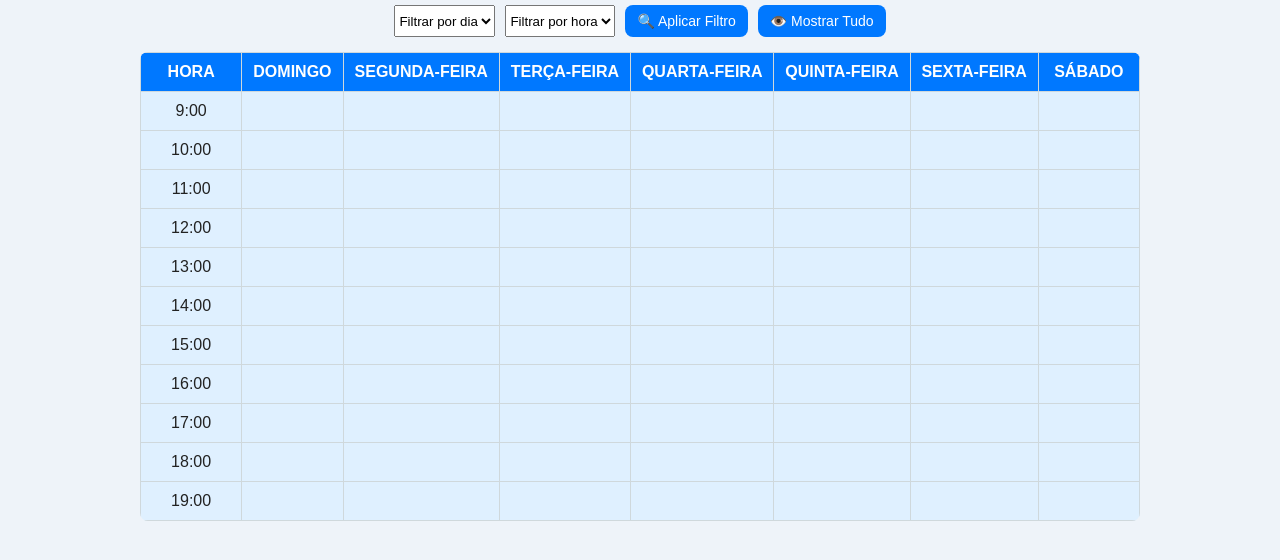
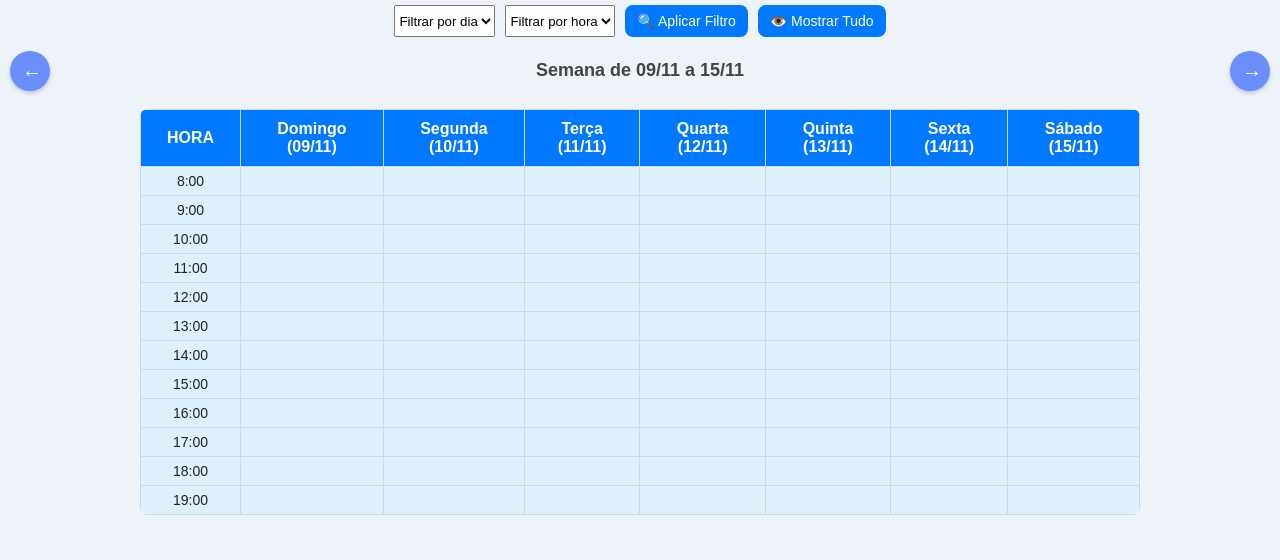
Before and after one commit to jean04-hue/Agenda-Ju, a plain HTML site: page planner.html in a window 1280 px wide. Shown: the part 102-662 px from the top of the page. Drawn offline with Linux system fonts and the light colour scheme; sample sign-in values are in the browser's storage.

Commit message:
atualização

```diff
--- a/planner.html
+++ b/planner.html
@@ -64,6 +64,13 @@
       <button id="btnMostrarTudo">👁️ Mostrar Tudo</button>
     </div>
 
+<div class="semana-navegacao">
+  <button id="btnSemanaAnterior" class="seta-esquerda">←</button>
+  <h2 id="tituloSemana">Semana atual</h2>
+  <button id="btnSemanaProxima" class="seta-direita">→</button>
+</div>
+
+
   <div class="container" style="margin-bottom:60px;">
     <table id="planner">
       <thead>
--- a/script.js
+++ b/script.js
@@ -4,8 +4,59 @@ const plannerBody = document.getElementById('plannerBody');
 const toast = document.getElementById('toast'); // pode vir do planner.html
 const filtroDia = document.getElementById("filtroDia");
 const filtroHora = document.getElementById("filtroHora");
-const horas = Array.from({ length: 11 }, (_, i) => 9 + i); // 9..19
+const horas = Array.from({ length: 12 }, (_, i) => 8 + i); // 8..19
 const dias = ["Domingo", "Segunda", "Terça", "Quarta", "Quinta", "Sexta", "Sábado"];
+
+// ====== CALENDÁRIO SEMANAL ======
+let dataBase = new Date(); // hoje
+let inicioSemana = getInicioDaSemana(dataBase);
+atualizarCabecalhoDias();
+
+// Função para obter o domingo de uma semana
+function getInicioDaSemana(data) {
+  const d = new Date(data);
+  const dia = d.getDay(); // 0=domingo
+  d.setDate(d.getDate() - dia);
+  return d;
+}
+
+// Atualiza os cabeçalhos da tabela com as datas
+function atualizarCabecalhoDias() {
+  const ths = document.querySelectorAll("#planner thead th");
+  if (ths.length < 8) return;
+
+  let data = new Date(inicioSemana);
+  let fimSemana = new Date(inicioSemana);
+  fimSemana.setDate(inicioSemana.getDate() + 6);
+
+  // Atualiza o título da semana
+  const tituloSemana = document.getElementById("tituloSemana");
+  if (tituloSemana) {
+    const opcoes = { day: "2-digit", month: "2-digit" };
+    tituloSemana.textContent = `Semana de ${inicioSemana.toLocaleDateString("pt-BR", opcoes)} a ${fimSemana.toLocaleDateString("pt-BR", opcoes)}`;
+  }
+
+  // Atualiza os dias + datas
+  for (let i = 1; i < ths.length; i++) {
+    const nomeDia = dias[i - 1];
+    const diaNum = data.getDate().toString().padStart(2, "0");
+    const mesNum = (data.getMonth() + 1).toString().padStart(2, "0");
+    ths[i].textContent = `${nomeDia} (${diaNum}/${mesNum})`;
+    data.setDate(data.getDate() + 1);
+  }
+}
+
+// Botões de navegação
+document.getElementById("btnSemanaAnterior").addEventListener("click", () => {
+  inicioSemana.setDate(inicioSemana.getDate() - 7);
+  atualizarCabecalhoDias();
+});
+
+document.getElementById("btnSemanaProxima").addEventListener("click", () => {
+  inicioSemana.setDate(inicioSemana.getDate() + 7);
+  atualizarCabecalhoDias();
+});
+
 
 // cria grade editável
 function criarTabela() {
--- a/style.css
+++ b/style.css
@@ -74,3 +74,62 @@ button:hover { filter:brightness(0.95); }
   gap: 10px;
   margin-bottom: 15px;
 }
+
+/* ====== NAVEGAÇÃO SEMANAL ====== */
+.semana-navegacao {
+  position: relative;
+  display: flex;
+  align-items: center;
+  justify-content: center;
+  margin-bottom: 20px;
+  text-align: center;
+}
+
+#tituloSemana {
+  font-size: 18px;
+  color: #444;
+  font-weight: 600;
+}
+
+/* Botões laterais */
+.seta-esquerda, .seta-direita {
+  position: absolute;
+  top: 50%;
+  transform: translateY(-50%);
+  background: #6b8eff;
+  color: white;
+  border: none;
+  border-radius: 50%;
+  width: 40px;
+  height: 40px;
+  font-size: 20px;
+  cursor: pointer;
+  transition: 0.2s;
+  box-shadow: 0 2px 4px rgba(0,0,0,0.2);
+}
+
+.seta-esquerda:hover, .seta-direita:hover {
+  transform: translateY(-50%) scale(1.1);
+  filter: brightness(0.9);
+}
+
+.seta-esquerda { left: 10px; }
+.seta-direita { right: 10px; }
+
+/* Responsividade */
+@media (max-width: 600px) {
+  #tituloSemana {
+    font-size: 16px;
+    padding: 0 50px; /* evita sobreposição das setas */
+  }
+  .seta-esquerda, .seta-direita {
+    width: 35px;
+    height: 35px;
+    font-size: 18px;
+  }
+}
+
+td {
+  padding: 6px;
+  font-size: 14px;
+}
```
Also changed, not shown: index.html (+17 -0 lines).
